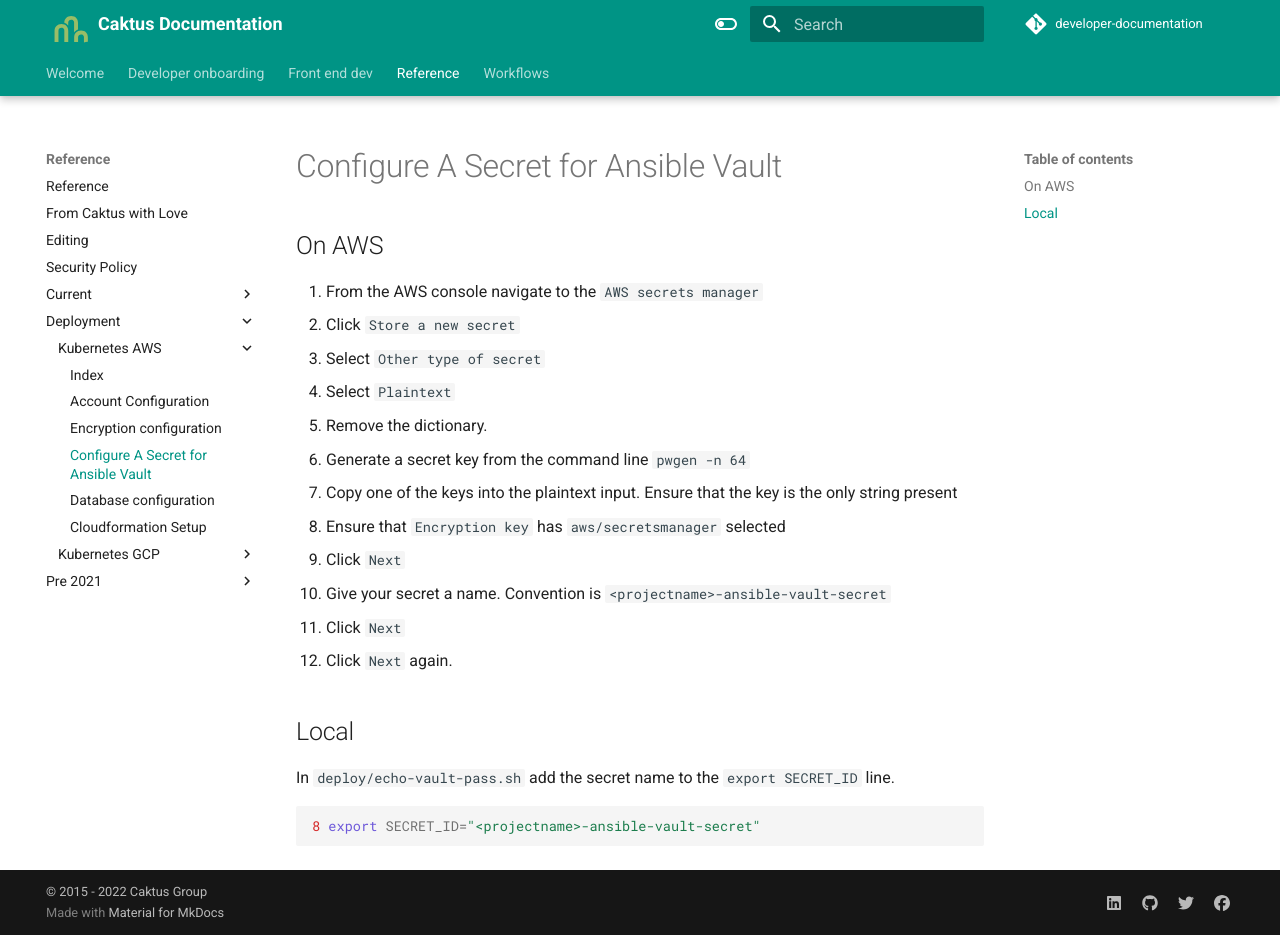
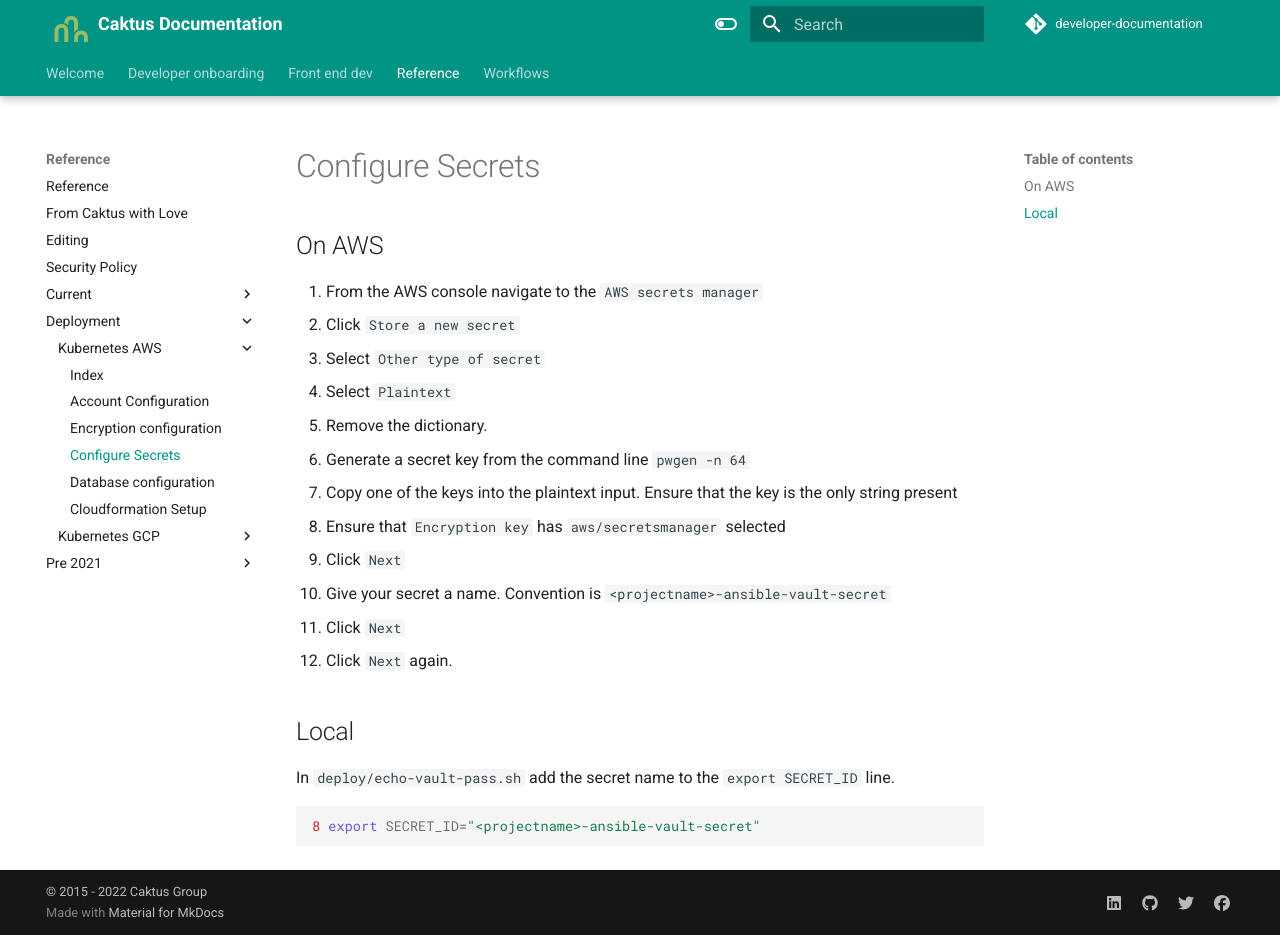
Before and after one commit to caktus/guidebook, an MkDocs documentation site: the page built from docs/reference/deployment/Kubernetes-AWS/003_vault_secret.md, in a window 1280 px wide and 935 px high. Built offline with MkDocs 1.6.1 and Material for MkDocs 9.7.7, drawn with Linux system fonts in a browser that asks for light colours; comment, search, counter and statistics services are not loaded.

Commit message:
Update 003_vault_secret.md

```diff
--- a/docs/reference/deployment/Kubernetes-AWS/003_vault_secret.md
+++ b/docs/reference/deployment/Kubernetes-AWS/003_vault_secret.md
@@ -1,4 +1,4 @@
-# Configure A Secret for Ansible Vault
+# Configure Secrets
 
 ## On AWS
 
```
